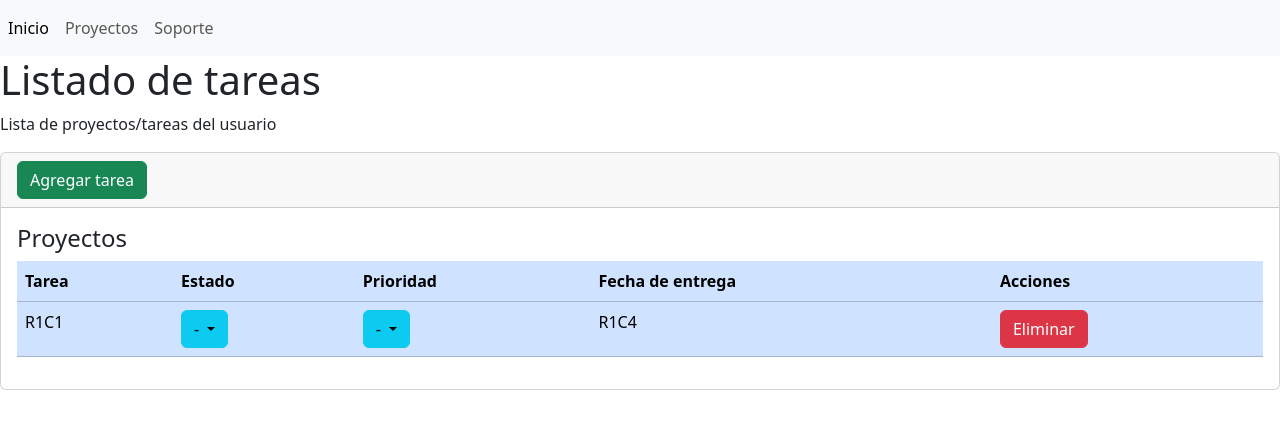
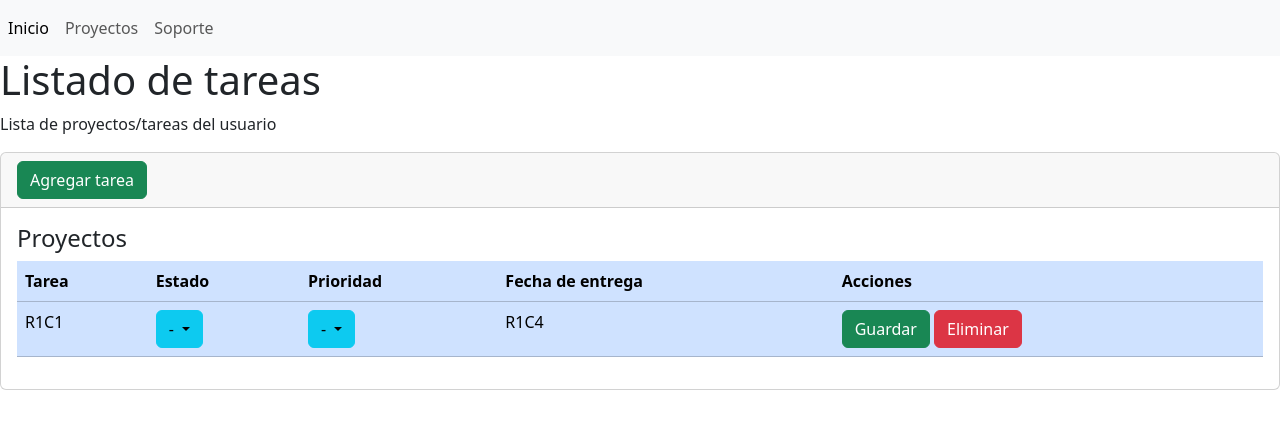
Before and after one commit to Sebas2028sra/Proyecto-Web, a Django app: page /index/ in a window 1280 px wide. Shown: the top 429 px of the page. Run offline with Django 5.2, Linux system fonts and the light colour scheme.

Commit message:
ultimo arreglo

```diff
--- a/sistema/gestor/templates/proyectos/index.html
+++ b/sistema/gestor/templates/proyectos/index.html
@@ -85,13 +85,19 @@
                             <td><a
                                 name=""
                                 id=""
+                                class="btn btn-success"
+                                href="#"
+                                role="button"
+                                >Guardar</a>
+
+                                <a
+                                name=""
+                                id=""
                                 class="btn btn-danger"
                                 href="#"
                                 role="button"
-                                >Eliminar</a
-                            >
-                            </td>
-
+                                >Eliminar</a>
+                        </td>
                         </tr>
                     </tbody>
                 </table>
```
